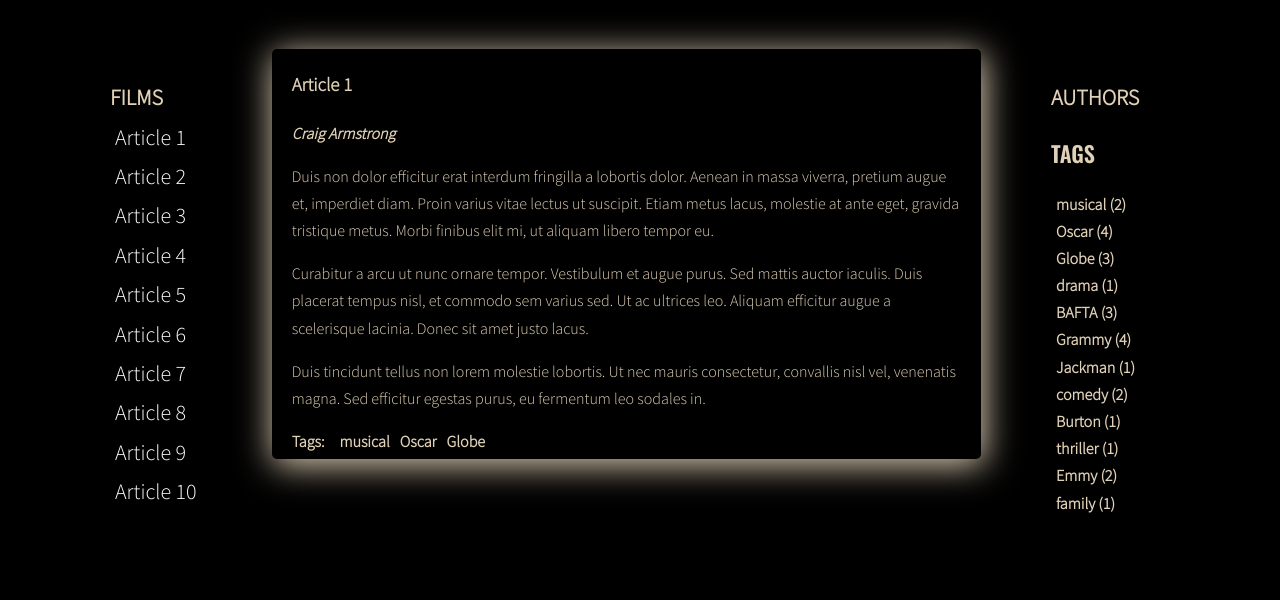
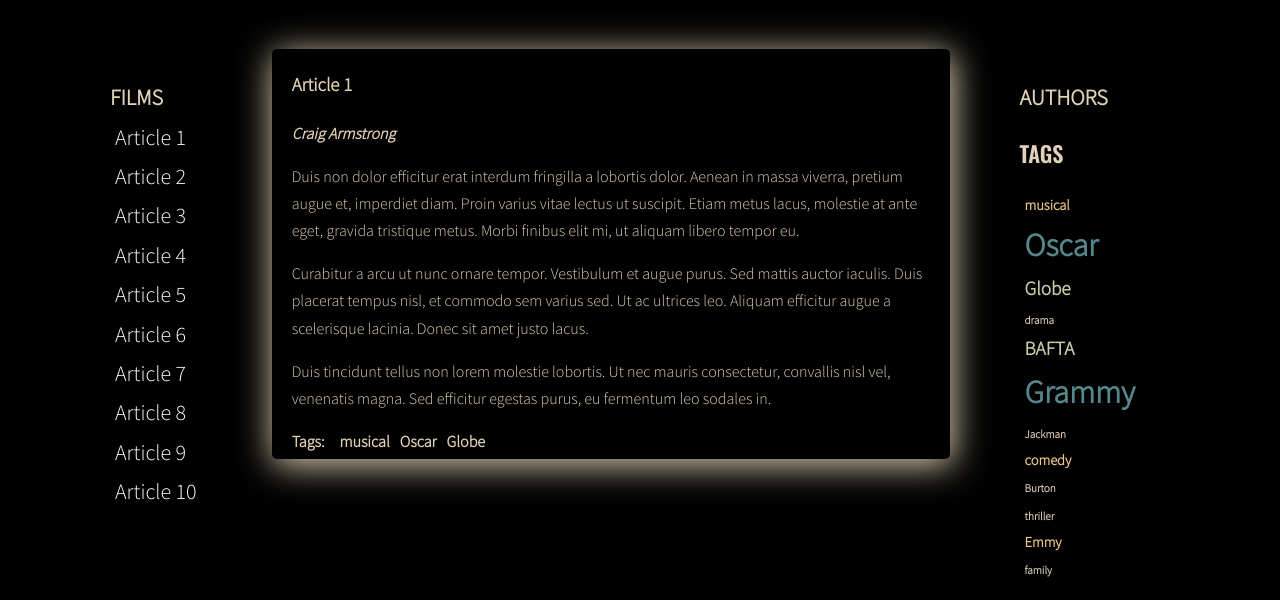
Before and after one commit to m-kw/javascript-blog, a website: page index.html in a window 1280 px wide. Shown: the part 759-1359 px from the top of the page. Before the commit the page ends 1306 px from the top, so only its background shows below. Drawn offline with nearby package versions, Linux system fonts and the light colour scheme.

Commit message:
Add tag cloud

```diff
--- a/js/script.js
+++ b/js/script.js
@@ -6,6 +6,8 @@
   const optTitleListSelector = '.titles';
   const optArticleTagsSelector = '.post-tags .list';
   const optTagsListSelector = '.tags-wrap .list';
+  const optCloudClassCount = 6;
+  const optCloudClassPrefix = 'tag-size-';
 
   generateTitleLinks();
   recalculatePostsHeight();
@@ -45,12 +47,10 @@
     /* [DONE] get 'href' attribute from the clicked link */
 
     const hrefAttribute = clickedElement.getAttribute('href');
-    console.log('href attribute: ', hrefAttribute);
 
     /* [DONE] find the correct article using the selector (value of 'href' attribute) */
 
     const activeArticle = document.querySelector(hrefAttribute);
-    console.log('active article: ', activeArticle);
 
     /* [DONE] add class 'active' to the correct article */
 
@@ -76,7 +76,6 @@
     /* for all articles */
 
     const articles = document.querySelectorAll(optArticleSelector + customSelector);
-    console.log('articles: ');
 
     let html = '';
 
@@ -84,28 +83,23 @@
       /* [DONE] get the article id */
 
       const articleID = article.getAttribute('id');
-      console.log('article ID: ', articleID);
 
       /* [DONE] find the article title */
 
       const articleTitle = article.querySelector(optTitleSelector).innerHTML;
-      console.log('article title: ', articleTitle);
 
       /* [DONE] create HTML of the link */
 
       const linkHTML = '<li><a href="#' + articleID + '"><span>' + articleTitle + '</span></a></li>';
-      console.log(linkHTML);
 
       /* [DONE] add link to the titleList */
 
       html = html + linkHTML;
-      console.log(html);
     }
 
     titleList.innerHTML = html;
 
     const links = document.querySelectorAll('.titles a');
-    console.log('links: ', links);
 
     for (let link of links) {
       link.addEventListener('click', titleClickHandler);
@@ -123,11 +117,56 @@
     posts.style.height = activeArticleHeight + 'px';
   }
 
+  function calculateParams (tags) {
+    console.log('minMax object created');
+
+    const minMax = {
+      max : 0,
+      min : 999,
+    };
+
+    for (let tag of Object.keys(tags)) {
+      console.log(tag + ' used ' + tags[tag] + ' times');
+
+      if (tags[tag] > minMax.max) {
+        minMax.max = tags[tag];
+      }
+      if (tags[tag] < minMax.min) {
+        minMax.min = tags[tag];
+      }
+    }
+
+    return minMax;
+  }
+
+  function calculateTagClass (value, minMax) {
+    console.log('class calculated');
+
+    const normalizedValue = value - minMax.min;
+    console.log('normalizedvalue: ', normalizedValue);
+
+    const normalizedMax = minMax.max - minMax.min;
+    console.log('normalizedMax: ', normalizedMax);
+
+    const percentage = normalizedValue / normalizedMax;
+    console.log('percentage: ', percentage);
+
+    const classNumber = Math.floor(percentage * (optCloudClassCount - 1) + 1);
+    console.log('classNumber: ', classNumber);
+
+    const className = optCloudClassPrefix + classNumber;
+    console.log('className: ', className);
+
+    return className;
+
+  }
+
   function generateTags() {
     console.log('Tags generated');
 
     /* create allTags variable with an empty object */
     const allTags = {};
+    console.log('allTags: ', allTags);
 
     /* find all articles */
     const articles = document.querySelectorAll(optArticleSelector);
@@ -183,6 +222,9 @@
     /* find list of tags in right column */
     const tagList = document.querySelector(optTagsListSelector);
 
+    const tagsParams = calculateParams(allTags);
+    console.log('tagsParams: ', tagsParams);
+
     /* create variable for all links HTML code */
     let allTagsHTML = '';
 
@@ -190,7 +232,8 @@
     for (let tag in allTags) {
 
       /* generate code of a link and add it to allTagsHtml */
-      const link = '<li><a href="#tag-' + tag +'">' + tag + ' (' + allTags[tag] +') ' + '</a></li>';
+      const link = '<li><a href="#tag-' + tag + '" class="' + calculateTagClass(allTags[tag], tagsParams) + '">' + tag + '</a></li>';
+      console.log('tink: ', link);
 
       allTagsHTML += link;
 
@@ -253,7 +296,6 @@
 
     /* find all links to tags */
     const tagLinks = document.querySelectorAll('a[href^="#tag-"]');
-    console.log('tagLinks: ', tagLinks);
 
     /* START LOOP: foe each link */
     for (let tagLink of tagLinks) {
@@ -283,18 +325,15 @@
 
       /* get author from data-author attribute */
       const author = article.getAttribute('data-author');
-      console.log('author: ', author);
 
       /* generate html of the link to the author */
       const authorLink = '<li><a href="#author-' + author + '">' + author + '</a></li>';
-      console.log(authorLink);
 
       /* add link to html variable */
       html = html + authorLink;
 
       /* insert html variable into the author wrapper */
       authorWrapper.innerHTML = html;
-      console.log('author wrapper: ', authorWrapper);
 
       /* END LOOP: for all articles */
     }
@@ -306,19 +345,15 @@
     event.preventDefault();
 
     const clickedElement = this;
-    console.log('clickedElement: ', clickedElement);
 
     /* make href constant  and get href attribute of the clicked element */
     const href = clickedElement.getAttribute('href');
-    console.log('href: ', href);
 
     /* make an author constant and get  author from href constant */
     const author = href.replace('#author-','');
-    console.log('author: ', author);
 
     /* find all author links with class active */
     const activeAuthorLinks = document.querySelectorAll('a.active[href^="#author-"]');
-    console.log('active author links: ', activeAuthorLinks);
 
     /* START LOOP: for all active author link */
     for (let activeAuthorLink of activeAuthorLinks) {
@@ -331,7 +366,6 @@
 
     /* find author links with href attribute equal to the href constant */
     const authorLinks = document.querySelectorAll('a[href="' + href + '"]');
-    console.log('authorLinks: ', authorLinks);
 
     /* START LOOP: for all author links */
     for (let authorLink of authorLinks) {
@@ -351,7 +385,6 @@
     console.log('Author clicked');
 
     const authorLinks = document.querySelectorAll('a[href^="#author-"]');
-    console.log(authorLinks);
 
     for (let authorLink of authorLinks) {
       authorLink.addEventListener('click', authorClickHandler);
--- a/sass/style.scss
+++ b/sass/style.scss
@@ -50,7 +50,6 @@ body {
 }
 
 .sidebar-left {
-//  flex: 1 0 0;
   order: 1
 }
 
@@ -62,7 +61,6 @@ body {
 .sidebar-right {
   order: 3;
 }
-
 
 .sidebar, .posts {
   background: $color-dark;
@@ -112,7 +110,6 @@ a {
   margin: 0;
   padding: 0;
   a {
-    color: $color-light;
     text-decoration: none;
     padding: 5px;
   }
@@ -177,6 +174,37 @@ a {
   }
 }
 
+/* Tags Cloud */
+
+.tag-size-1 {
+  font-size: 70%;
+}
+
+.tag-size-2 {
+  font-size: 90%;
+  color: #EEC584;
+}
+
+.tag-size-3 {
+  font-size: 105%;
+  color: #C8AB83;
+}
+
+.tag-size-4 {
+  font-size: 120%;
+  color: #CACAAA;
+}
+
+.tag-size-5 {
+  font-size: 140%;
+  color: #7F636E;
+}
+
+.tag-size-6 {
+  font-size: 200%;
+  color: #55868C;
+}
+
 /* Media */
 
 @media (max-width: 992px) {
```
Also changed, not shown: css/style.css, 1 other file.
